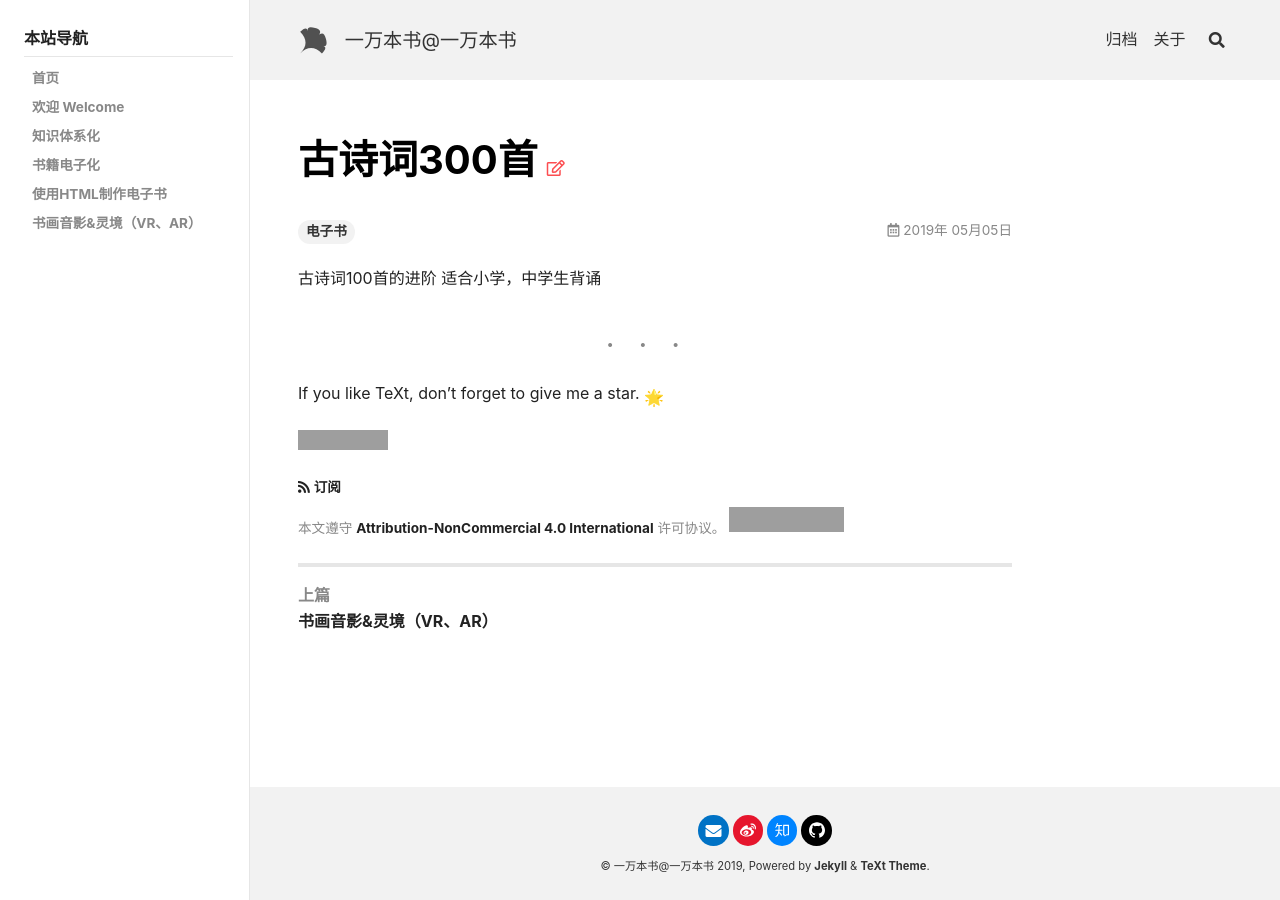
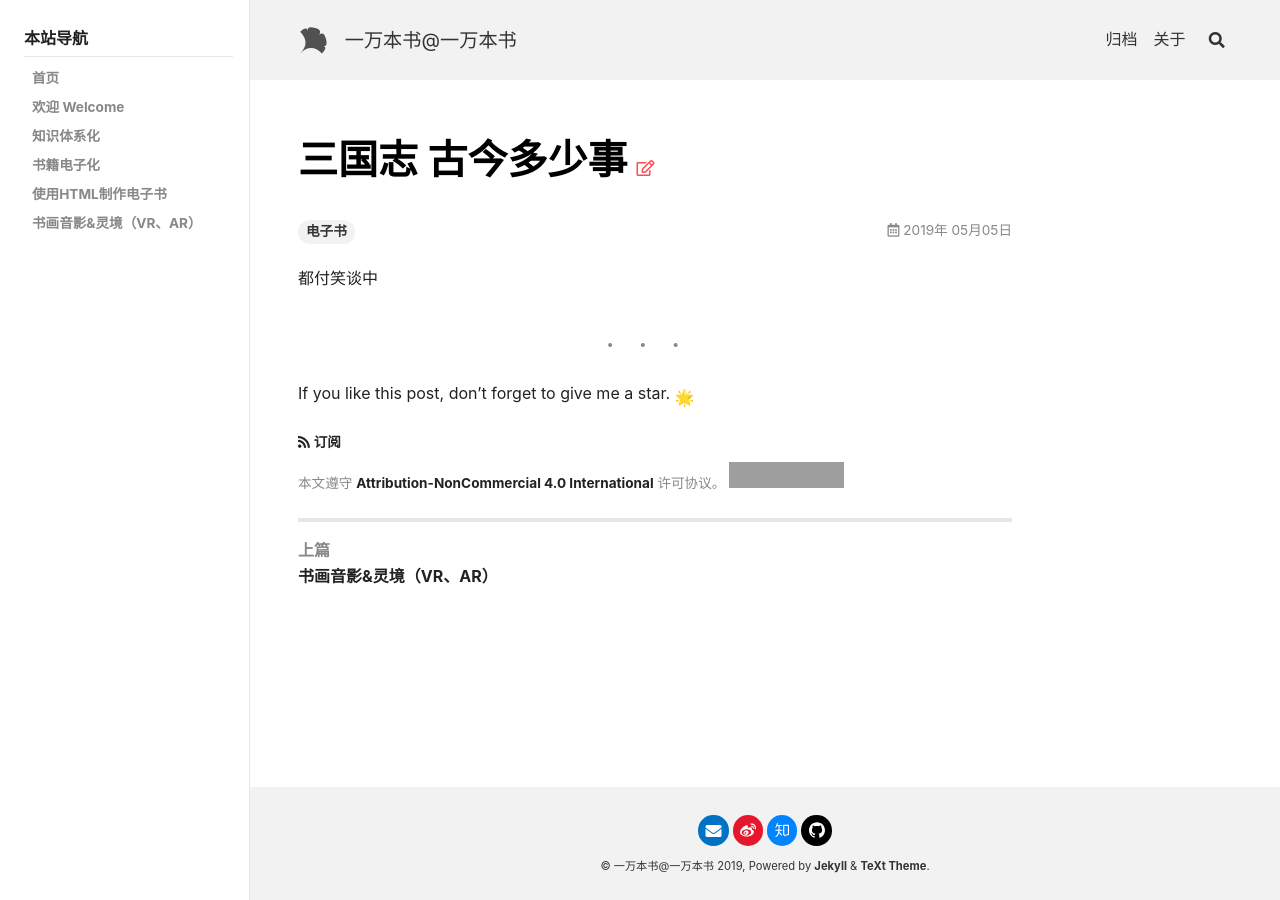
Before and after one commit to yiwanbenshu/yiwanbenshu.github.io, a Jekyll site: the page built from _posts/2019-05-05-三国志.md, in a window 1280 px wide. Built offline with Jekyll 4.4.1, drawn with Linux system fonts in a browser that asks for light colours; nearby versions of some CDN libraries; emoji names are drawn with the system emoji font; grey boxes are pictures that could not be loaded.

Commit message:
Update 2019-05-05-三国志.md

```diff
--- a/_posts/2019-05-05-三国志.md
+++ b/_posts/2019-05-05-三国志.md
@@ -1,18 +1,14 @@
 ---
-title: 古诗词300首
+title: 三国志 古今多少事
 tags: 电子书
 sidebar:
   nav: docs-zh
 ---
 
-古诗词100首的进阶
-适合小学，中学生背诵
-
+都付笑谈中
 
 <!--more-->
 
 ---
 
-If you like TeXt, don't forget to give me a star. :star2:
-
-[![Star This Project](https://img.shields.io/github/stars/kitian616/jekyll-TeXt-theme.svg?label=Stars&style=social)](https://github.com/kitian616/jekyll-TeXt-theme/)
+If you like this post, don't forget to give me a star. :star2:
```
